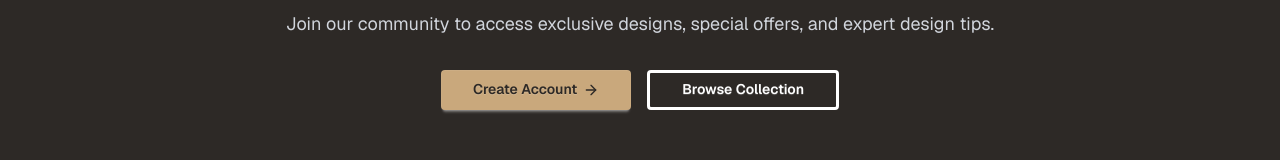
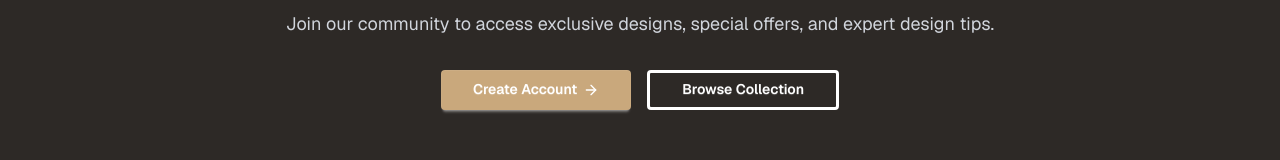
Before and after one commit to RedwanHaasaan/Tiles-Gallery, a Next.js app: page / in a window 1280 px wide. Shown: the part 3403-3563 px from the top of the page. Built offline with nearby package versions, Linux system fonts and the light colour scheme.

Commit message:
Fix: update button text color in CTA section for improved visibility

```diff
--- a/src/components/Home/CTASection.jsx
+++ b/src/components/Home/CTASection.jsx
@@ -14,7 +14,7 @@ return(
       <div className="flex flex-wrap justify-center gap-4">
         <Link
           href="/register"
-          className="btn bg-[#c9a87c] text-[#2d2926] hover:bg-[#b8976b] border-none px-8"
+          className="btn bg-[#c9a87c] text-white hover:bg-[#b8976b] border-none px-8"
         >
           Create Account
           <ArrowRight className="w-4 h-4" />
```
